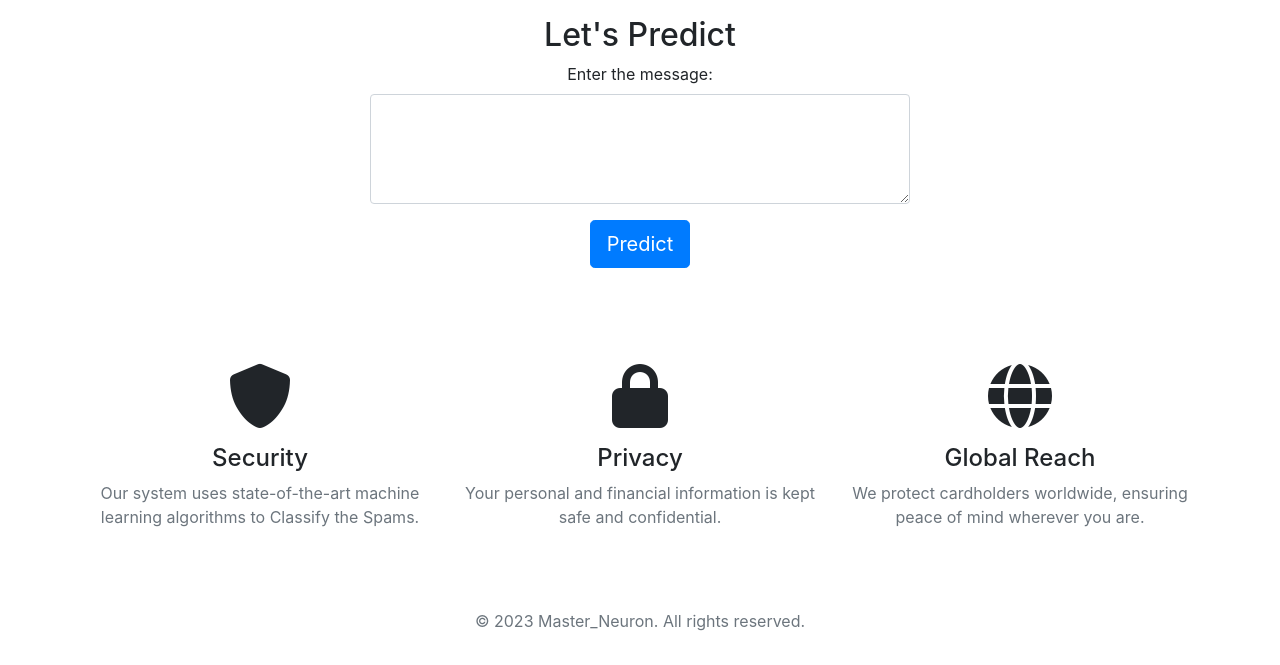
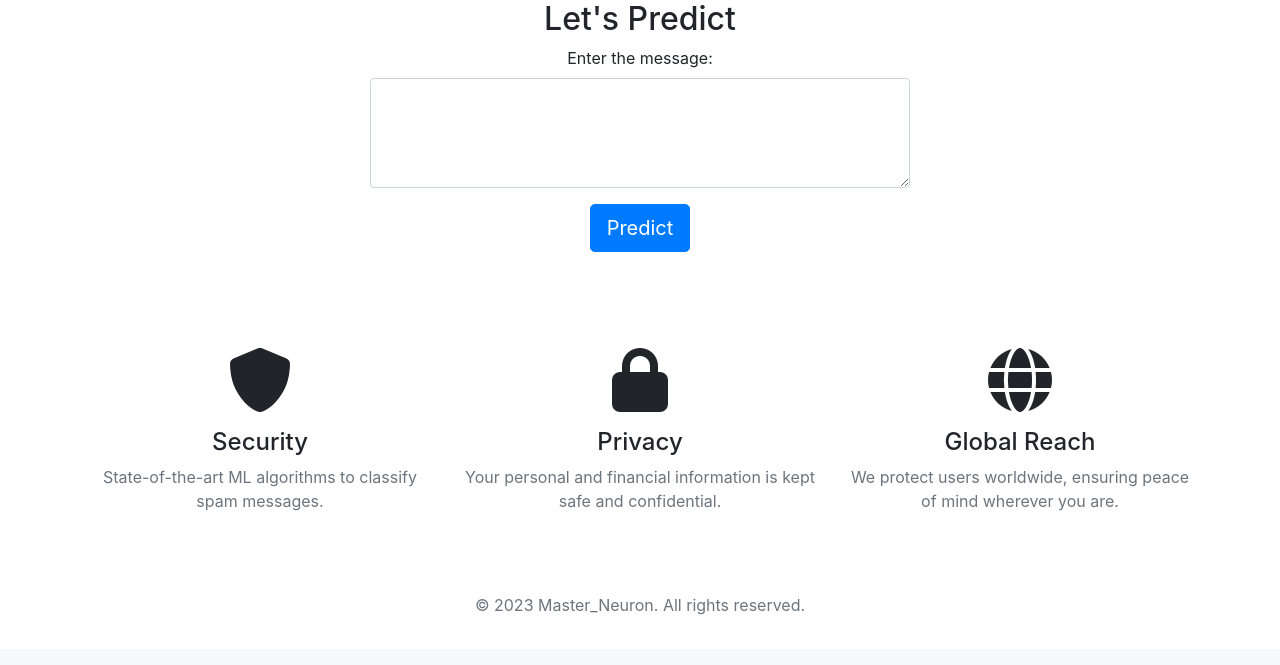
Before and after one commit to himanshutiwri/spamclassifier, a Flask app: page / in a window 1280 px wide. Shown: the part 444-1109 px from the top of the page. After the commit the page ends 1059 px from the top, so only its background shows below. Run offline with Flask 3, Linux system fonts and the light colour scheme; parts of the project's set-up code (start-up, migrations or seed data) failed here and were passed over; some libraries are stand-ins or nearby versions.

Commit message:
Add updated Flask app, index.html, and styles.css

```diff
--- a/app.py
+++ b/app.py
@@ -19,15 +19,22 @@ if not os.path.exists(nltk_data_dir):
 nltk.data.path.append(nltk_data_dir)
 
 # Download required packages (only if missing)
-nltk.download('punkt', download_dir=nltk_data_dir)
-nltk.download('stopwords', download_dir=nltk_data_dir)
+try:
+    nltk.data.find('tokenizers/punkt')
+except LookupError:
+    nltk.download('punkt', download_dir=nltk_data_dir)
+
+try:
+    nltk.data.find('corpora/stopwords')
+except LookupError:
+    nltk.download('stopwords', download_dir=nltk_data_dir)
 
 # Initialize Stemmer and Stopwords
 ps = PorterStemmer()
 stop_words = set(stopwords.words('english'))
 
 # =========================
-# Load model and vectorizer at top-level
+# Load model and vectorizer
 # =========================
 tfidf = pickle.load(open('vectorizer.pkl', 'rb'))
 model = pickle.load(open('model.pkl', 'rb'))
@@ -73,4 +80,4 @@ def predict():
 # =========================
 if __name__ == '__main__':
     port = int(os.environ.get("PORT", 5000))
-    app.run(host='0.0.0.0', port=port, debug=True)
+    app.run(host='0.0.0.0', port=port)
--- a/templates/index.html
+++ b/templates/index.html
@@ -5,31 +5,27 @@
     <meta name="viewport" content="width=device-width, initial-scale=1.0">
     <title>SMS Spam Classifier</title>
 
-    <!-- Add Bootstrap CSS -->
+    <!-- Bootstrap CSS -->
     <link href="https://maxcdn.bootstrapcdn.com/bootstrap/4.5.2/css/bootstrap.min.css" rel="stylesheet">
 
-    <!-- Add custom CSS -->
+    <!-- Custom CSS -->
     <link rel="stylesheet" href="{{ url_for('static', filename='styles.css') }}">
 
-    <!-- Add Font Awesome for icons -->
+    <!-- Font Awesome -->
     <link rel="stylesheet" href="https://cdnjs.cloudflare.com/ajax/libs/font-awesome/6.0.0-beta3/css/all.min.css">
 
-    <!-- Custom styles for the header -->
     <style>
-        /* Header styling */
         .header {
-            background-color: #007bff; /* Blue background color */
-            color: #fff; /* White text color */
-            padding: 20px 0; /* Top and bottom padding */
+            background-color: #007bff;
+            color: #fff;
+            padding: 20px 0;
         }
-
         .header h1 {
-            font-size: 2.5rem; /* Larger font size */
-            font-weight: bold; /* Bold text */
+            font-size: 2.5rem;
+            font-weight: bold;
         }
-
         .header p {
-            font-size: 1.25rem; /* Larger font size for the description */
+            font-size: 1.25rem;
         }
     </style>
 </head>
@@ -37,11 +33,10 @@
 
 <!-- Navbar -->
 <nav class="navbar navbar-expand-lg navbar-light bg-light">
-    <h1>SMS Spam Classifier</h1>
-    <!-- Add navigation links here if needed -->
+    <a class="navbar-brand" href="#">SMS Spam Classifier</a>
 </nav>
 
-<!-- Hero Section (Header) -->
+<!-- Hero Section -->
 <section class="header text-center">
     <div class="container">
         <div class="row align-items-center">
@@ -51,8 +46,7 @@
                 <a href="https://www.kaggle.com/datasets/uciml/sms-spam-collection-dataset" class="btn btn-primary btn-lg">Learn More</a>
             </div>
             <div class="col-lg-6">
-                <!-- Add an image or illustration here -->
-                <img src="https://i.ytimg.com/vi/A2X65q2fkBo/hq720.jpg?sqp=-oaymwEhCK4FEIIDSFryq4qpAxMIARUAAAAAGAElAADIQj0AgKJD&rs=AOn4CLAz0rf3ZnoowXYWJlXjshJKPnrrJA" alt="Spam Filter" class="img-fluid">
+                <img src="https://i.ytimg.com/vi/A2X65q2fkBo/hq720.jpg" alt="Spam Filter" class="img-fluid">
             </div>
         </div>
     </div>
@@ -65,20 +59,18 @@
             <div class="col-lg-6 offset-lg-3">
                 <h2 class="display-5">Let's Predict</h2>
 
-                <!-- Predict Button -->
                 <form method="POST" action="/predict">
                     <div class="form-group">
                         <label for="message">Enter the message:</label>
-                        <textarea id="message" name="message" rows="4" cols="50" class="form-control" required></textarea>
+                        <textarea id="message" name="message" rows="4" class="form-control" required></textarea>
                     </div>
-                    <button type="submit" class="btn btn-primary btn-lg" name="action" value="predict">Predict</button>
+                    <button type="submit" class="btn btn-primary btn-lg">Predict</button>
                 </form>
 
-                <!-- Display Result -->
                 {% if result is defined %}
-                    <div class="mt-3">
-                        <h3>Prediction Result:</h3>
-                        <p>{{ 'Spam' if result == 1 else 'Not Spam' }}</p>
+                    <div class="mt-4 alert alert-info">
+                        <strong>Prediction Result:</strong>
+                        {{ 'Spam' if result == 1 else 'Not Spam' }}
                     </div>
                 {% endif %}
             </div>
@@ -91,28 +83,19 @@
     <div class="container">
         <div class="row">
             <div class="col-lg-4">
-                <div class="feature">
-                    <!-- Add a feature icon -->
                 <i class="fas fa-shield-alt fa-4x mb-3"></i>
                 <h3 class="h4">Security</h3>
-                    <p class="text-muted">Our system uses state-of-the-art machine learning algorithms to Classify the Spams.</p>
-                </div>
+                <p class="text-muted">State-of-the-art ML algorithms to classify spam messages.</p>
             </div>
             <div class="col-lg-4">
-                <div class="feature">
-                    <!-- Add a feature icon -->
                 <i class="fas fa-lock fa-4x mb-3"></i>
                 <h3 class="h4">Privacy</h3>
                 <p class="text-muted">Your personal and financial information is kept safe and confidential.</p>
             </div>
-            </div>
             <div class="col-lg-4">
-                <div class="feature">
-                    <!-- Add a feature icon -->
                 <i class="fas fa-globe fa-4x mb-3"></i>
                 <h3 class="h4">Global Reach</h3>
-                    <p class="text-muted">We protect cardholders worldwide, ensuring peace of mind wherever you are.</p>
-                </div>
+                <p class="text-muted">We protect users worldwide, ensuring peace of mind wherever you are.</p>
             </div>
         </div>
     </div>
@@ -125,7 +108,9 @@
     </div>
 </footer>
 
-<!-- Add Bootstrap JavaScript and any custom JavaScript scripts here -->
+<!-- Bootstrap JS (optional) -->
+<script src="https://code.jquery.com/jquery-3.5.1.slim.min.js"></script>
+<script src="https://cdn.jsdelivr.net/npm/bootstrap@4.5.2/dist/js/bootstrap.bundle.min.js"></script>
 
 </body>
 </html>
```
Lines whose indentation alone changed are shown as unchanged.
